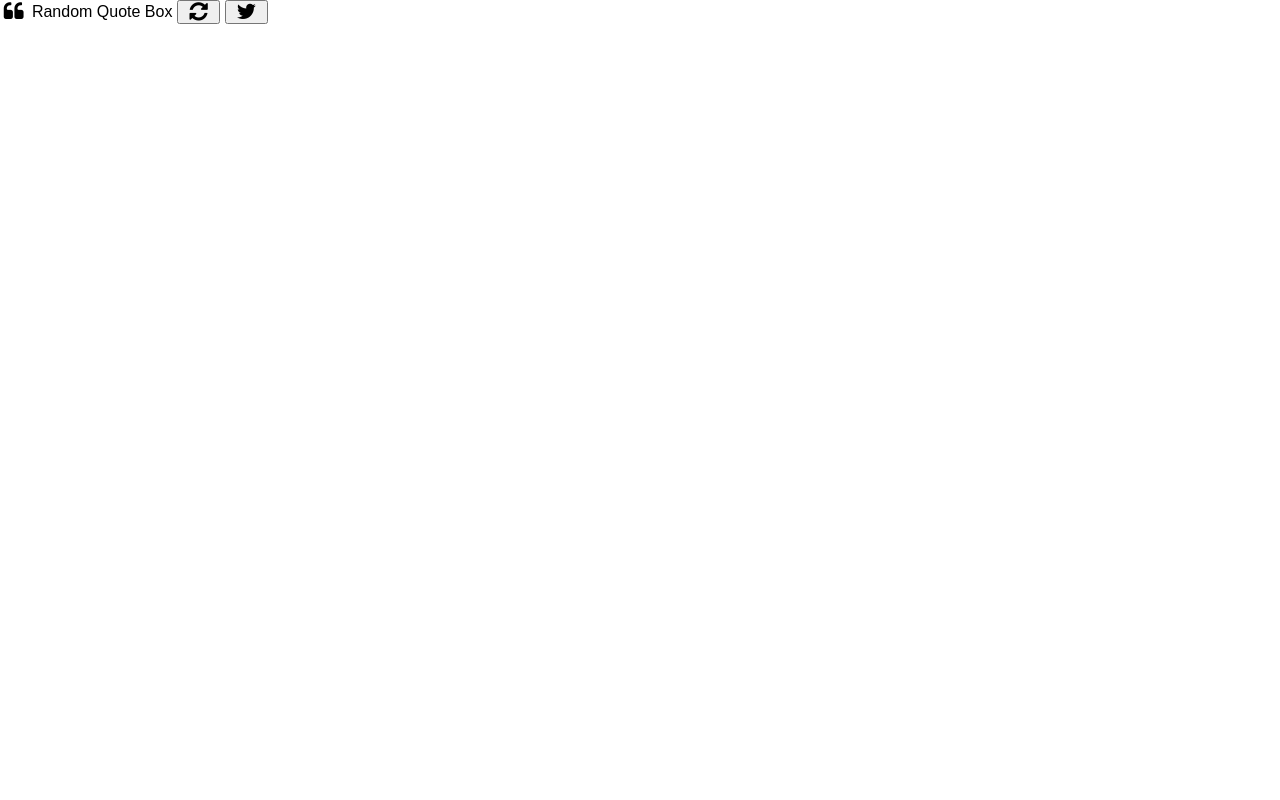
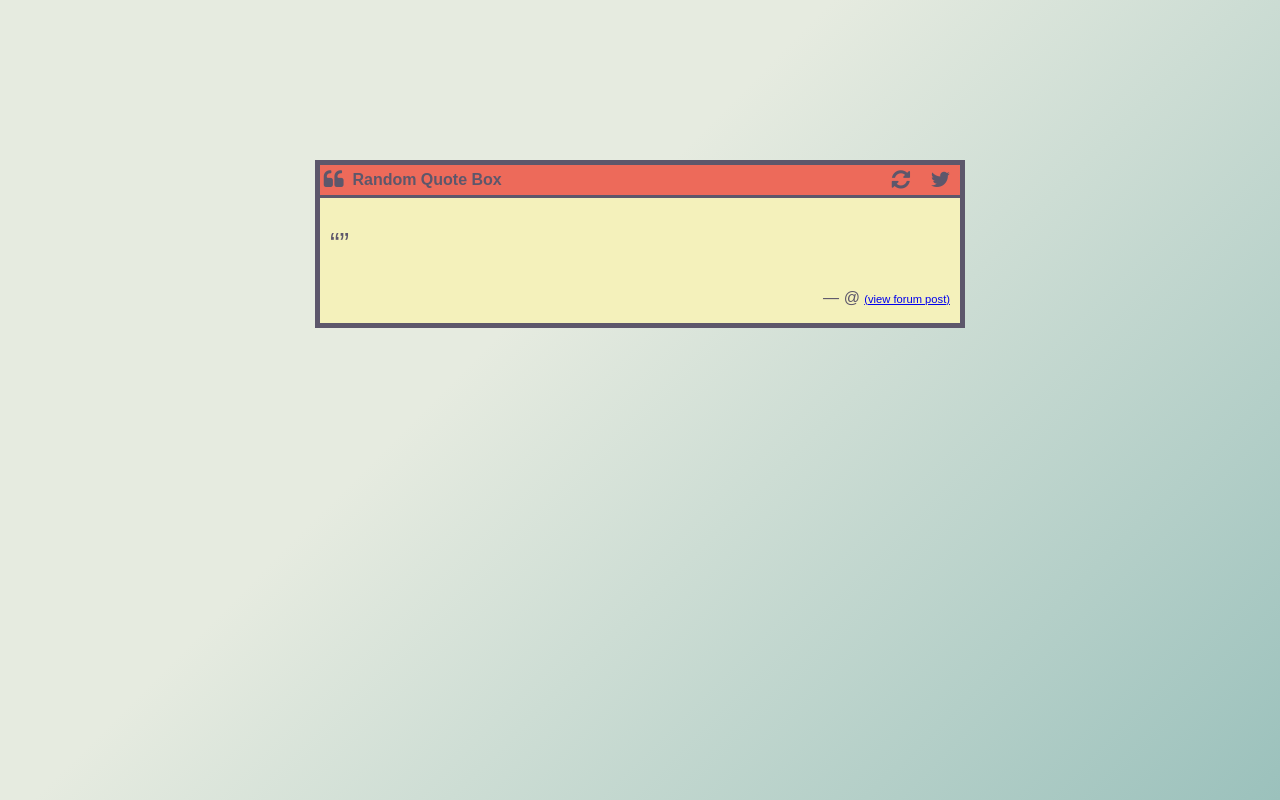
Before and after one commit to kevcomedia/fcc-random-quotes, a website: page app/index.html in a window 1280 px wide. Drawn offline with Linux system fonts and the light colour scheme.

Commit message:
Add link tag

```diff
--- a/app/index.html
+++ b/app/index.html
@@ -7,6 +7,7 @@
   <meta name="viewport" content="width=device-width, initial-scale=1, maximum-scale=1, user-scalable=no">
   <link rel="stylesheet" href="css/font-awesome.min.css">
   <link rel="stylesheet" href="css/normalize.css">
+  <link rel="stylesheet" href="css/styles.css">
 </head>
 
 <body>
@@ -21,7 +22,7 @@
       <p id="quote" class="box-body-quote"></p>
       <p>
         <span id="author" class="box-body-author"></span>
-        <a href="#" id="link" class="box-body-link"></a>
+        <a href="#" id="link" class="box-body-link">view forum post</a>
       </p>
     </div>
   </div>
```
